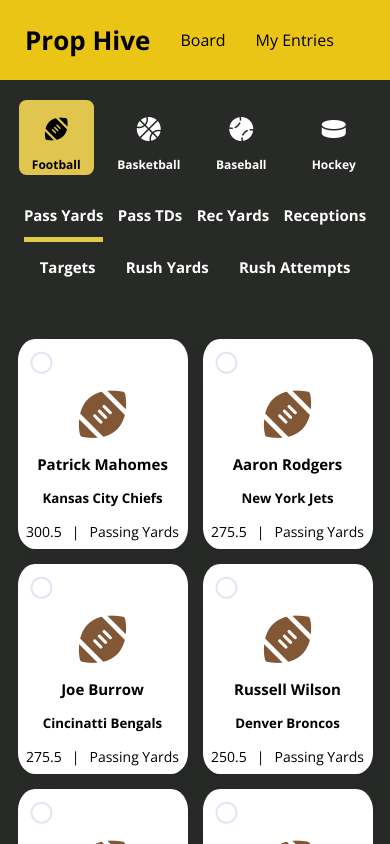
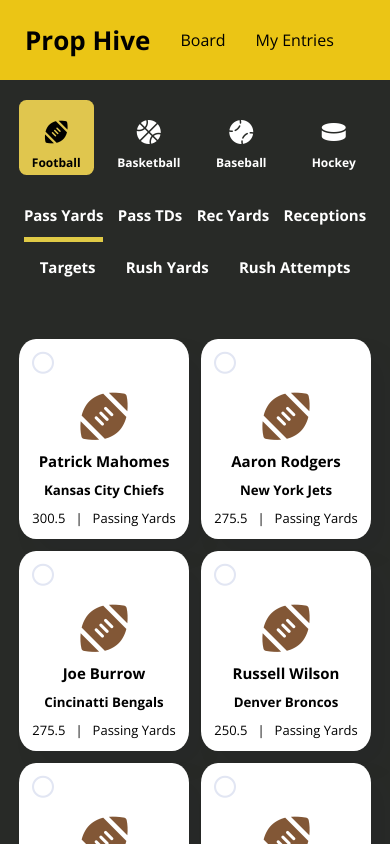
Before and after one commit to bartigue87/prop-dfs-site, a React (Vite) app: page / in a window 390 px wide. Shown: the top 844 px of the page. Built offline with nearby package versions, Linux system fonts and the light colour scheme.

Commit message:
more mobile style edits

```diff
--- a/src/components/component-styles/Tile.css
+++ b/src/components/component-styles/Tile.css
@@ -1,6 +1,6 @@
 .tile {
-  height: 210px;
-  width: 170px;
+  height: 240px;
+  width: 220px;
   position: relative;
 }
 
@@ -68,3 +68,16 @@ label h6 {
   gap: 10px;
   font-size: 14px;
 }
+
+@media only screen and (max-width: 675px) {
+  .tile {
+    height: 200px;
+    width: 170px;
+  }
+  label {
+    gap: 10px;
+  }
+  .projection {
+    font-size: 13px;
+  }
+}
--- a/src/index.css
+++ b/src/index.css
@@ -42,6 +42,6 @@ section {
   section {
     width: 95%;
     justify-content: center;
-    gap: 15px;
+    gap: 12px;
   }
 }
```
